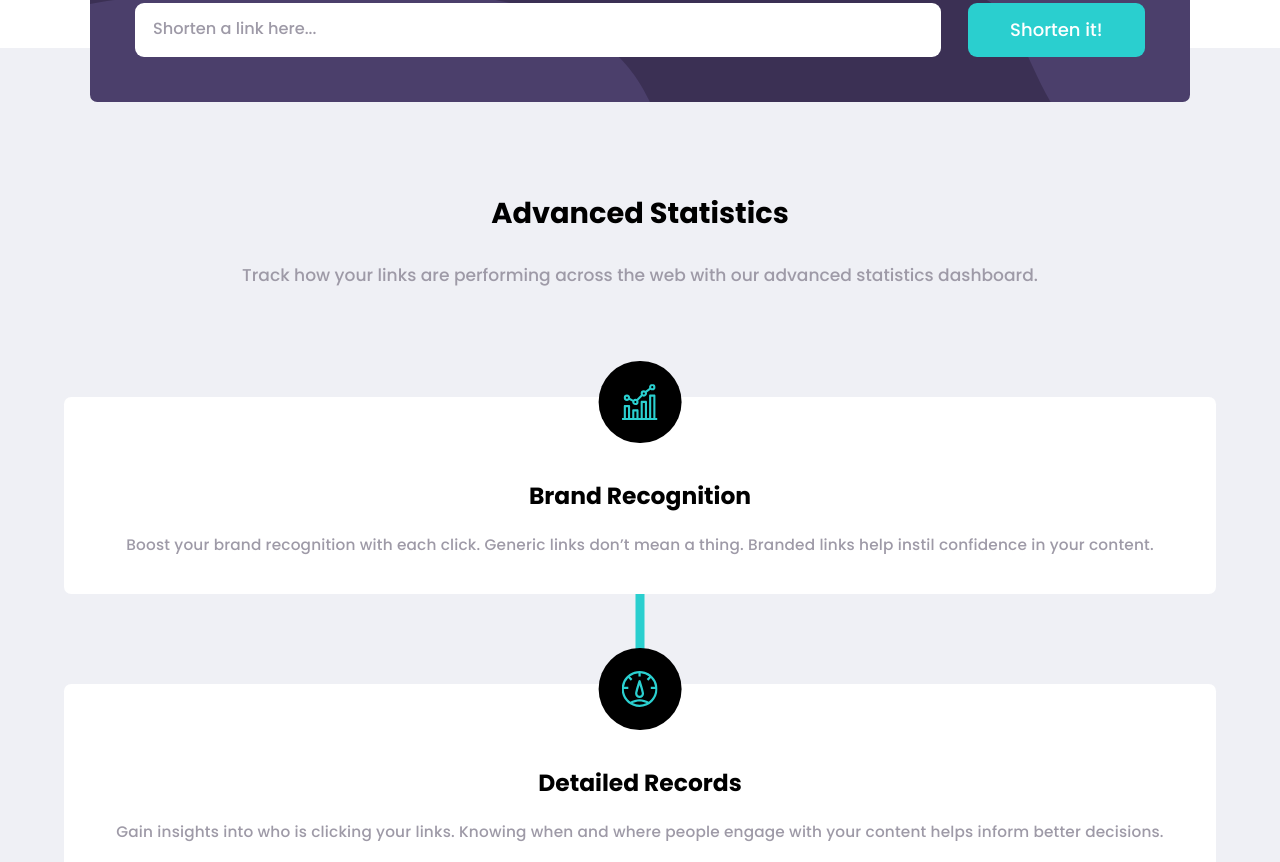
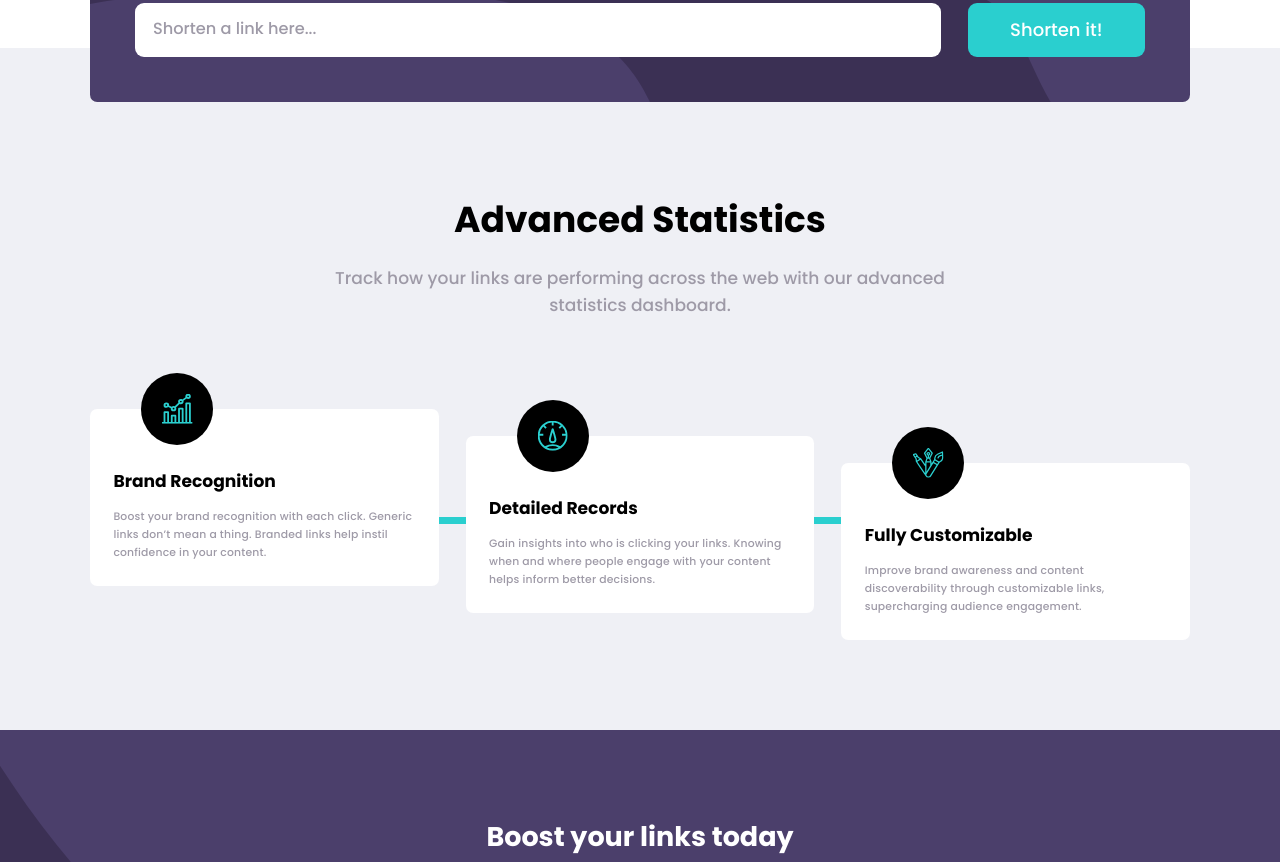
Before and after one commit to 0-BSCode/url-shortening-api, a React (Create React App) app in the folder frontend/: page / in a window 1280 px wide. Shown: the part 598-1460 px from the top of the page. Built offline with nearby package versions, Linux system fonts and the light colour scheme.

Commit message:
Desktop design for statistics component

```diff
--- a/frontend/src/components/Statistics/Statistics.js
+++ b/frontend/src/components/Statistics/Statistics.jsx
@@ -31,7 +31,7 @@ const Statistics = () => {
           title="Fully Customizable"
           subtitle="Improve brand awareness and content discoverability through customizable
           links, supercharging audience engagement." />
-          <span className={styles.stats__vertical} />
+          <span className={styles.stats__line} />
       </div>
     </section>
   )
--- a/frontend/src/components/Statistics/Statistics.module.css
+++ b/frontend/src/components/Statistics/Statistics.module.css
@@ -23,7 +23,7 @@
     position: relative;
 }
 
-.stats__vertical {
+.stats__line {
     width: 0.5rem;
     height: 50rem;
     display: block;
@@ -73,3 +73,69 @@
     letter-spacing: 0.01rem;
     line-height: 1.5rem;
 }
+
+@media screen and (min-width: 1024px) {
+    .stats {
+        padding-bottom: 8rem;
+    }
+
+    .stats__title {
+        font-size: 2rem;
+    }
+
+    .stats__subtitle {
+        width: 50%;
+        margin-inline: auto;
+        margin-top: 1rem;
+        margin-bottom: 5rem;
+    }
+
+    .stats__line {
+        width: 45rem;
+        height: 0.4rem;
+        top: 6rem;
+    }
+
+    .stats__statContainer {
+        width: 100%;
+        padding-inline: 5rem;
+        grid-template-columns: repeat(3, 1fr);
+        row-gap: 0;
+        column-gap: 1.5rem;
+    }
+
+    /* Individual statistics */
+    .stat {
+        padding: 1.3rem;
+        padding-top: 3.3rem;
+        text-align: left;
+        position: relative;
+    }
+
+    .stat__imgBackground {
+        left: 25%;
+        width: 4rem;
+    }
+
+    .stat__img {
+        width: 1.7rem;
+    }
+
+    .stat__title {
+        font-size: 0.95rem;
+    }
+
+    .stat__subtitle {
+        margin-top: 0.8rem;
+        font-size: 0.6rem;
+        line-height: 1rem;
+    }
+
+    .stat:nth-child(2) {
+        top: 1.5rem;
+    }
+
+    .stat:nth-child(3) {
+        top: 3rem;
+    }
+}
```
